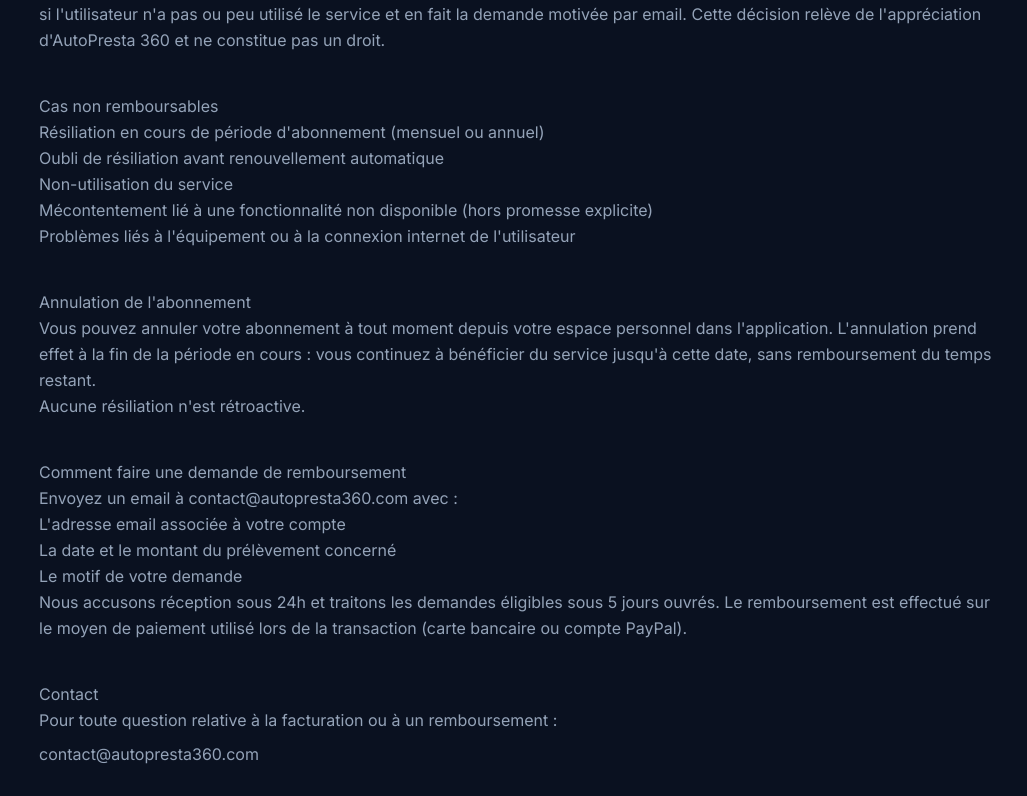
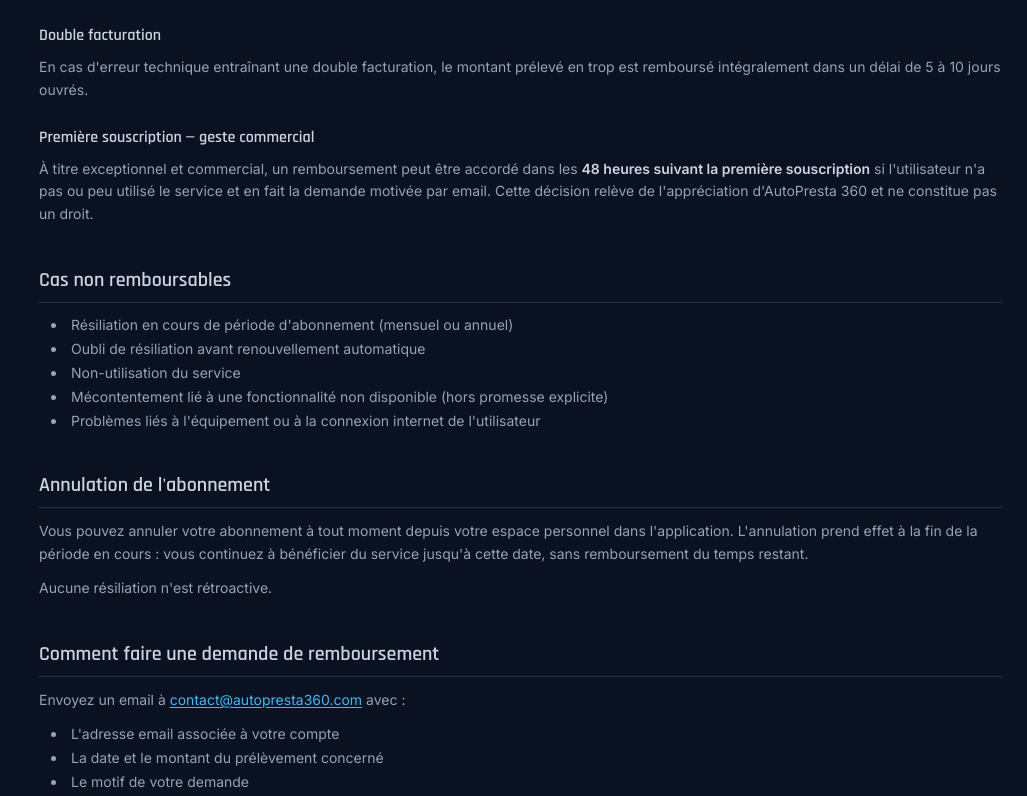
Before and after one commit to impactsolution45-pixel/autopresta360-site, a Next.js app: page /remboursement in a window 1280 px wide. Shown: the part 724-1520 px from the top of the page, without its empty margins (253-1280 px from the left). Built offline with nearby package versions, Linux system fonts and the light colour scheme.

Commit message:
Add styles for legal prose elements
Added styles for legal prose elements including headings, paragraphs, lists, links, and strong text.

```diff
--- a/app/globals.css
+++ b/app/globals.css
@@ -46,3 +46,25 @@
     linear-gradient(90deg, rgba(56, 189, 248, 0.07) 1px, transparent 1px);
   background-size: 44px 44px;
 }
+
+.prose-legal h2 {
+  @apply font-display text-xl font-semibold text-ash mt-10 mb-3 border-b border-line pb-2;
+}
+.prose-legal h3 {
+  @apply font-display text-base font-semibold text-ash mt-6 mb-2;
+}
+.prose-legal p {
+  @apply text-mute text-sm leading-relaxed mb-3;
+}
+.prose-legal ul {
+  @apply list-disc list-inside space-y-1 text-sm text-mute mb-3 ml-3;
+}
+.prose-legal a {
+  @apply text-cyan underline underline-offset-2 hover:text-ash transition-colors;
+}
+.prose-legal strong {
+  @apply text-ash font-semibold;
+}
+.prose-legal .info-block {
+  @apply rounded-xl border border-line bg-panel2 p-5 text-sm text-mute;
+}
```
